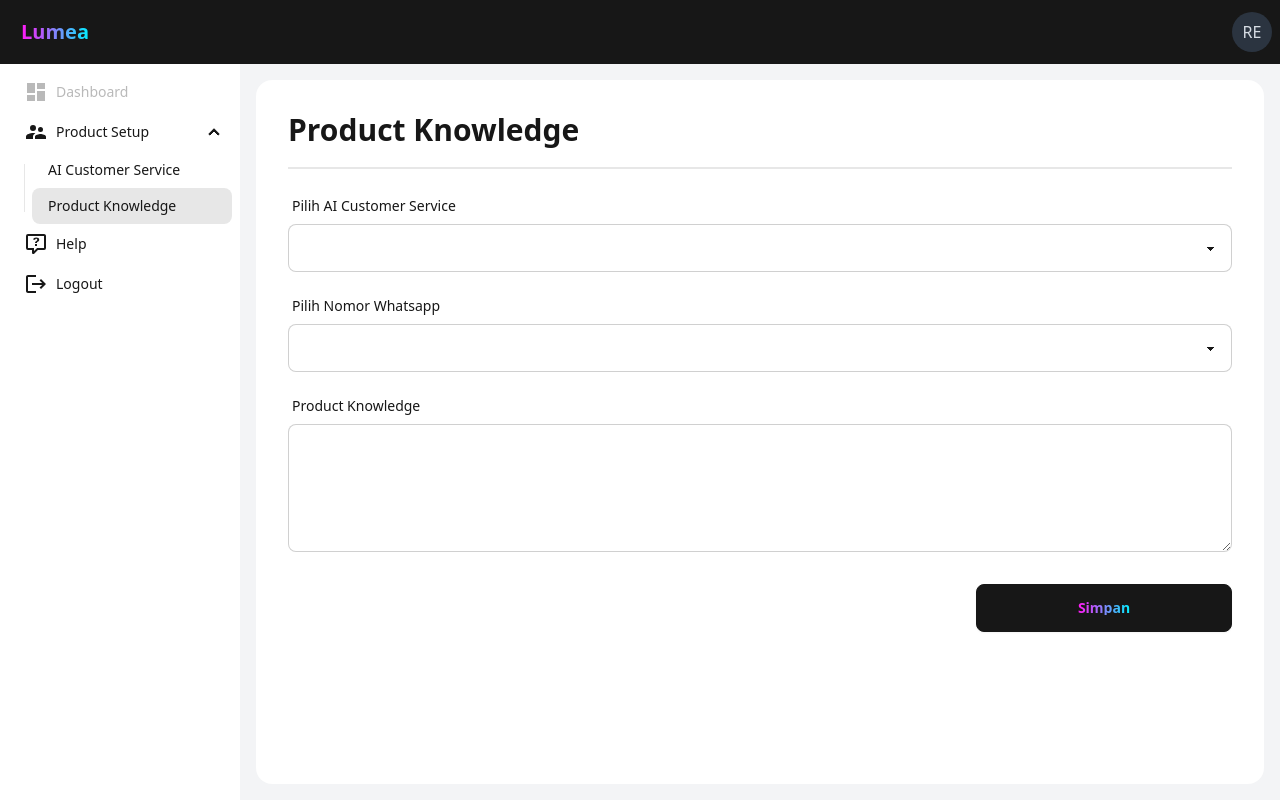
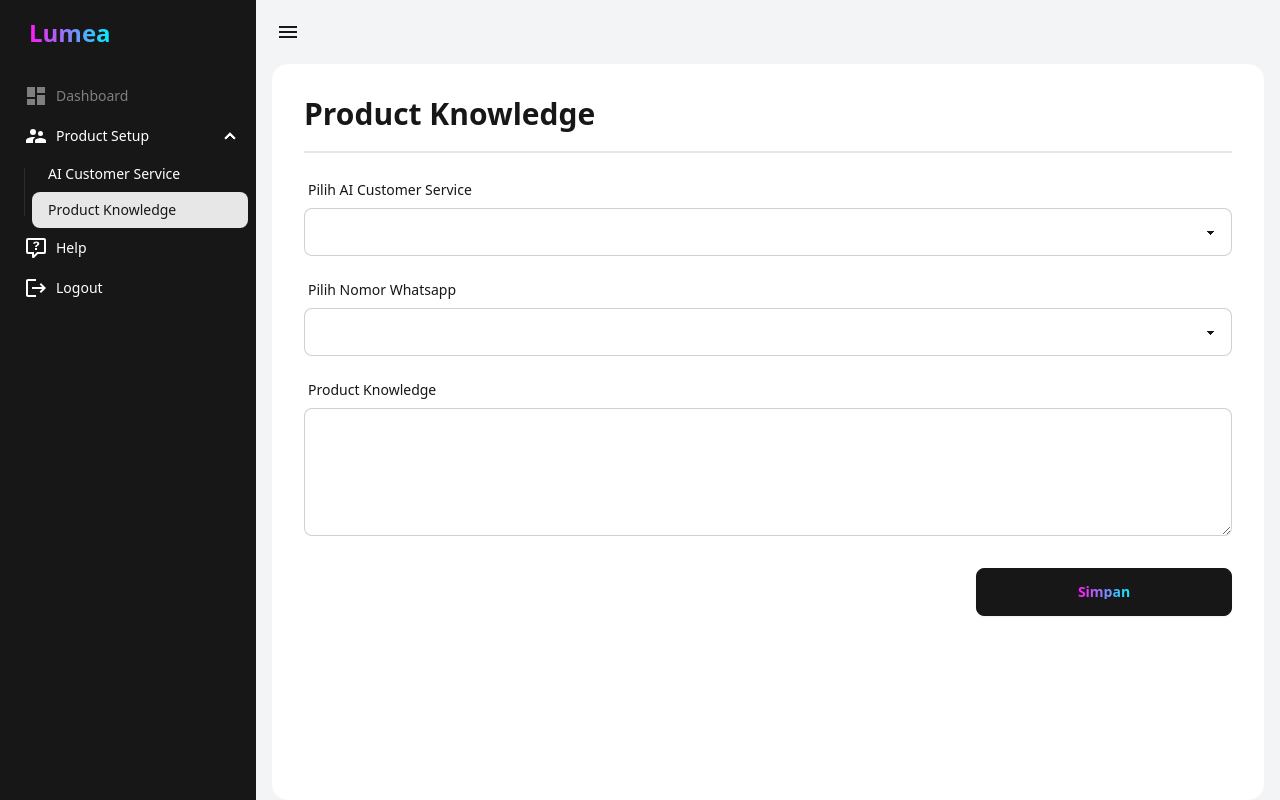
Before and after one commit to ricoerlanggaa/lumea, a Next.js app: page /product-setup/product-knowledge in a window 1280 px wide. Built offline with nearby package versions, Linux system fonts and the light colour scheme.

Commit message:
update user layout

```diff
--- a/src/app/(user)/layout.tsx
+++ b/src/app/(user)/layout.tsx
@@ -1,14 +1,17 @@
+'use client';
+
 import { useId, type ReactNode } from 'react';
+import { usePathname } from 'next/navigation';
 import Icon from '@mdi/react';
-import { mdiCommentQuestionOutline, mdiLogout, mdiMenu } from '@mdi/js';
-import { Avatar, Button } from '@/components/atoms';
-import { Dropdown } from '@/components/molecules';
-import { SidebarUser } from '@/components/templates';
-
-const menuDropdown = [
-  { key: 3, label: 'Help', icon: <Icon path={mdiCommentQuestionOutline} size={1} /> },
-  { key: 4, label: 'Logout', icon: <Icon path={mdiLogout} size={1} />, href: '/login' },
-];
+import {
+  mdiAccountSupervisor,
+  mdiCommentQuestionOutline,
+  mdiLogout,
+  mdiMenu,
+  mdiViewDashboard,
+} from '@mdi/js';
+import { Button } from '@/components/atoms';
+import { Menu } from '@/components/molecules';
 
 export default function UserLayout({
   children,
@@ -16,37 +19,53 @@ export default function UserLayout({
   children: ReactNode;
 }>) {
   const toggleId = useId();
+  const pathname = usePathname();
+  const menuItems = [
+    { key: 1, label: 'Dashboard', icon: <Icon path={mdiViewDashboard} size={1} />, disabled: true },
+    {
+      key: 2,
+      label: 'Product Setup',
+      icon: <Icon path={mdiAccountSupervisor} size={1} />,
+      children: [
+        {
+          key: 21,
+          label: 'AI Customer Service',
+          href: '/product-setup/ai-customer-service',
+          active: pathname.includes('/product-setup/ai-customer-service'),
+        },
+        {
+          key: 22,
+          label: 'Product Knowledge',
+          href: '/product-setup/product-knowledge',
+          active: pathname.includes('/product-setup/product-knowledge'),
+        },
+      ],
+    },
+    { key: 3, label: 'Help', icon: <Icon path={mdiCommentQuestionOutline} size={1} /> },
+    { key: 4, label: 'Logout', icon: <Icon path={mdiLogout} size={1} />, href: '/login' },
+  ];
   return (
-    <div className="flex flex-col h-screen">
-      <header className="navbar bg-primary text-primary-content">
-        <div className="flex-none md:hidden">
-          <label htmlFor={toggleId} className="drawer-button btn btn-square btn-ghost">
-            <Icon path={mdiMenu} size={1} />
-          </label>
-        </div>
-        <div className="flex-1">
-          <Button variant="ghost" color="primary" size="sm" className="text-xl" href="/">
+    <div className="drawer lg:drawer-open">
+      <input id={toggleId} type="checkbox" className="drawer-toggle" />
+      <div className="drawer-content">
+        <header className="navbar bg-base-200">
+          <div className="flex-none">
+            <label htmlFor={toggleId} className="btn btn-ghost btn-square">
+              <Icon path={mdiMenu} size={1} className="text-base-content" />
+            </label>
+          </div>
+        </header>
+        <main className="bg-base-200 flex flex-col h-[calc(100vh-4rem)] px-4">{children}</main>
+      </div>
+      <aside className="drawer-side">
+        <label htmlFor={toggleId} aria-label="close sidebar" className="drawer-overlay" />
+        <nav className="min-h-full bg-primary w-64 py-4">
+          <Button variant="ghost" size="sm" className="text-2xl mx-4 mb-5" href="/">
             Lumea
           </Button>
-        </div>
-        <div className="flex-none">
-          <Dropdown placement="bottom-end" bgColor="secondary" menuItems={menuDropdown}>
-            <Avatar shape="circle" name="Rico Erlangga" />
-          </Dropdown>
-        </div>
-      </header>
-      <div className="grow">
-        <div className="drawer md:drawer-open">
-          <input id={toggleId} type="checkbox" className="drawer-toggle" />
-          <main className="drawer-content bg-base-200 h-[calc(100vh-4rem)] overflow-y-auto p-4">
-            {children}
-          </main>
-          <aside className="drawer-side h-full md:h-[calc(100vh-4rem)] overflow-y-auto">
-            <label htmlFor={toggleId} aria-label="close sidebar" className="drawer-overlay" />
-            <SidebarUser />
-          </aside>
-        </div>
-      </div>
+          <Menu items={menuItems} bgColor="primary" />
+        </nav>
+      </aside>
     </div>
   );
 }
--- a/src/components/templates/index.ts
+++ b/src/components/templates/index.ts
@@ -2,5 +2,3 @@ export { default as FormRegister } from './forms/RegisterForm';
 export { default as FormLogin } from './forms/LoginForm';
 export { default as FormCSAI } from './forms/CSAIForm';
 export { default as FormProductKnowledge } from './forms/ProductKnowledgeForm';
-
-export { default as SidebarUser } from './sidebar/UserSidebar';
--- a/src/components/templates/sidebar/UserSidebar.tsx
+++ /dev/null
@@ -1,44 +0,0 @@
-'use client';
-
-import { usePathname } from 'next/navigation';
-import Icon from '@mdi/react';
-import {
-  mdiAccountSupervisor,
-  mdiCommentQuestionOutline,
-  mdiLogout,
-  mdiViewDashboard,
-} from '@mdi/js';
-import { Menu } from '@/components/molecules';
-
-export default function UserSidebar() {
-  const pathname = usePathname();
-  const menuItems = [
-    { key: 1, label: 'Dashboard', icon: <Icon path={mdiViewDashboard} size={1} />, disabled: true },
-    {
-      key: 2,
-      label: 'Product Setup',
-      icon: <Icon path={mdiAccountSupervisor} size={1} />,
-      children: [
-        {
-          key: 21,
-          label: 'AI Customer Service',
-          href: '/product-setup/ai-customer-service',
-          active: pathname.includes('/product-setup/ai-customer-service'),
-        },
-        {
-          key: 22,
-          label: 'Product Knowledge',
-          href: '/product-setup/product-knowledge',
-          active: pathname.includes('/product-setup/product-knowledge'),
-        },
-      ],
-    },
-    { key: 3, label: 'Help', icon: <Icon path={mdiCommentQuestionOutline} size={1} /> },
-    { key: 4, label: 'Logout', icon: <Icon path={mdiLogout} size={1} />, href: '/login' },
-  ];
-  return (
-    <nav className="w-60 bg-base-100 h-full flex flex-col">
-      <Menu items={menuItems} className="grow" />
-    </nav>
-  );
-}
```
